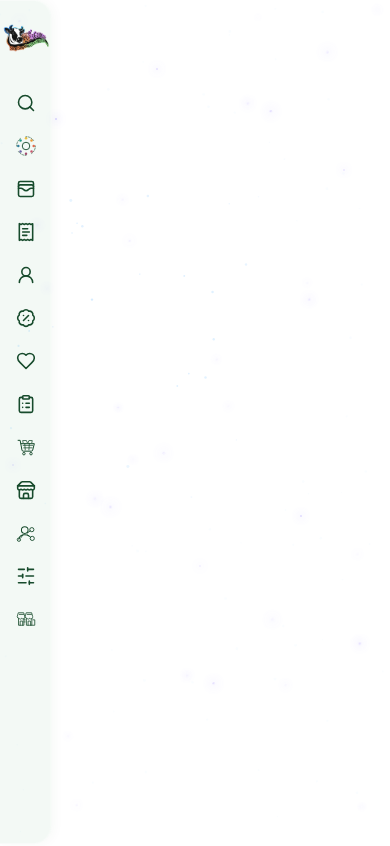
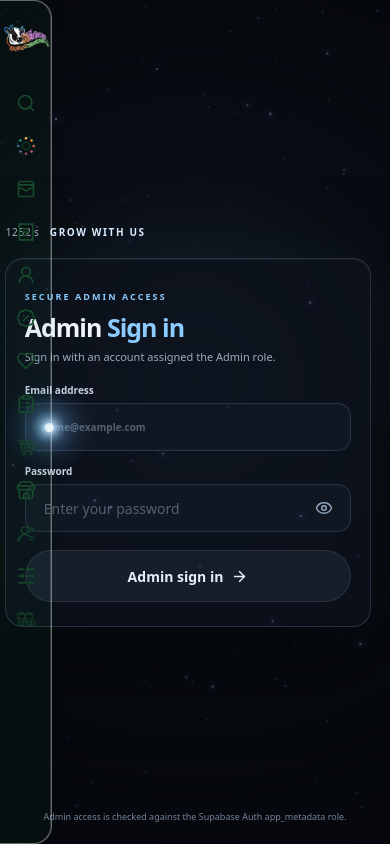
Before and after one commit to eprojects1252/1252-s-grow-with-us, a Next.js app: page /admin in a window 390 px wide. Shown: the top 846 px of the page. Built offline with nearby package versions, Linux system fonts and the light colour scheme.

Commit message:
Add responsive Comet Login visual styles

```diff
--- a/app/globals.css
+++ b/app/globals.css
@@ -774,3 +774,21 @@ main,main:has(.store-sidebar-expanded){padding-left:0!important}
   .header-login-row{height:0!important;min-height:0!important;margin:0!important;padding:0!important;overflow:hidden!important}
   .hero{margin-top:4px!important}
 }
+
+
+/* Comet Login — adapted from the supplied CodinVisual concept */
+.comet-auth{position:relative;isolation:isolate;min-height:100svh;overflow:hidden;display:grid;place-items:center;padding:76px 18px 42px;background:radial-gradient(720px circle at 50% 45%,rgba(140,203,255,.08),transparent 70%),#05070c;color:#eef4fa;font-family:system-ui,sans-serif}
+.comet-night{position:absolute;inset:0;z-index:-1;pointer-events:none;background:radial-gradient(circle at 50% 45%,rgba(140,203,255,.09),rgba(5,7,12,.3) 42%,rgba(5,7,12,.72) 100%)}
+.comet-sky{position:absolute;inset:0;z-index:0;width:100%;height:100%;pointer-events:none;mix-blend-mode:screen}
+.comet-orb{position:fixed;left:0;top:0;z-index:4;width:1px;height:1px;pointer-events:none;will-change:transform}
+.comet-orb i{position:absolute;width:110px;height:110px;left:-55px;top:-55px;border-radius:50%;background:radial-gradient(circle,rgba(170,215,255,.7),rgba(120,185,255,.22) 22%,rgba(120,185,255,.06) 42%,transparent 62%)}
+.comet-orb b{position:absolute;width:9px;height:9px;left:-4px;top:-4px;border-radius:50%;background:#f4faff;box-shadow:0 0 6px 2px rgba(200,230,255,.9),0 0 16px 5px rgba(140,203,255,.55)}
+.comet-form{position:relative;z-index:2;box-sizing:border-box;width:min(420px,94vw);display:grid;gap:15px;margin:0;padding:30px;border:1px solid rgba(180,215,255,.17);border-radius:22px;background:rgba(12,17,27,.78);box-shadow:0 24px 90px #000b,0 0 55px rgba(120,185,255,.08),inset 0 1px rgba(255,255,255,.06);backdrop-filter:blur(22px);-webkit-backdrop-filter:blur(22px)}
+.comet-brand{position:absolute;left:0;bottom:calc(100% + 25px);color:#aab8ca;font-size:10px;letter-spacing:.07em}.comet-brand strong{margin-left:7px;color:#d8eaff;letter-spacing:.16em}
+.comet-heading{margin:0 0 5px}.comet-heading>span{font-size:9px;letter-spacing:.23em;font-weight:800;color:#8ccBff}.comet-heading h1{margin:8px 0 6px;font-size:29px;line-height:1.15;font-weight:750;letter-spacing:-.04em}.comet-heading h1 em{font-style:normal;color:#8ccBff}.comet-heading p{margin:0;color:#9eacc0;font-size:11px;line-height:1.6}
+.comet-field{position:relative;display:grid;gap:6px;color:#c7d2e2;font-size:10px;font-weight:650}.comet-field>input,.comet-password{box-sizing:border-box;width:100%;height:48px;border:1px solid rgba(160,210,255,.15);border-radius:13px;background:#101722;color:#eef4fa;box-shadow:inset 0 0 0 1px rgba(160,210,255,.025);transition:border-color .2s,box-shadow .2s}.comet-field>input{padding:0 16px;outline:0}.comet-password{display:flex;align-items:center;padding:0 10px 0 16px}.comet-password:focus-within,.comet-field>input:focus{border-color:#8ccBff;box-shadow:0 0 0 3px rgba(140,203,255,.12),0 0 20px rgba(120,185,255,.12)}.comet-password input{width:100%;height:100%;min-width:0;border:0;outline:0;background:transparent;color:#eef4fa;font:500 14px system-ui}.comet-field input::placeholder{color:rgba(180,195,215,.42)}.comet-password button{width:34px;height:34px;display:grid;place-items:center;border:0;border-radius:9px;background:transparent;color:#91a3ba}
+.comet-terms{display:flex;align-items:center;gap:8px;color:#aebbd0;font-size:10px}.comet-terms input{accent-color:#8ccBff}.comet-terms a,.comet-switch button{color:#8ccBff}
+.comet-submit{position:relative;height:52px;margin-top:5px;overflow:hidden;border:0;border-radius:28px;background:#161e2b;color:#e6edf5;box-shadow:inset 0 0 0 1px rgba(215,230,255,.1);font-size:14px;font-weight:700;cursor:pointer}.comet-submit:before{content:"";position:absolute;inset:0;background:linear-gradient(#cfeaff,#86c4ff);clip-path:circle(0 at 50% 50%);transition:clip-path .5s cubic-bezier(.23,1,.32,1)}.comet-submit.done:before{clip-path:circle(150% at 50% 50%)}.comet-submit span{position:absolute;inset:0;display:flex;align-items:center;justify-content:center;gap:8px;transition:opacity .25s,transform .25s}.comet-submit .comet-success{opacity:0;color:#07182c}.comet-submit.done span:first-child{opacity:0;transform:translateY(-5px)}.comet-submit.done .comet-success{opacity:1}.comet-submit:disabled{opacity:.7;cursor:wait}
+.comet-notice{margin:0;color:#ffb7c2;font-size:11px;line-height:1.55}.comet-divider{display:flex;align-items:center;gap:10px;color:#718096;font-size:8px;letter-spacing:.15em;white-space:nowrap}.comet-divider i{height:1px;flex:1;background:rgba(255,255,255,.12)}.comet-google{height:42px;display:flex;align-items:center;justify-content:center;gap:10px;border:1px solid rgba(255,255,255,.13);border-radius:11px;background:#ffffff08;color:#e4ebf5;font-size:11px}.comet-google b{font-size:16px;background:conic-gradient(from -45deg,#4285f4 0 25%,#34a853 0 48%,#fbbc05 0 70%,#ea4335 0 85%,#4285f4 0);background-clip:text;-webkit-background-clip:text;color:transparent}.comet-switch{margin:0;text-align:center;color:#aab6c8;font-size:10px}.comet-switch button{border:0;background:none;font-size:inherit;font-weight:800}.comet-admin-foot{position:absolute;bottom:12px;left:12px;right:12px;text-align:center;color:#73849b;font-size:9px}
+@media(max-width:520px){.comet-auth{padding:76px 14px 35px}.comet-form{padding:24px 19px;border-radius:18px;gap:13px}.comet-heading h1{font-size:25px}.comet-brand{bottom:calc(100% + 20px)}}
+@media(prefers-reduced-motion:reduce){.comet-orb,.comet-submit:before{transition:none!important}.comet-sky{display:none}}
```
